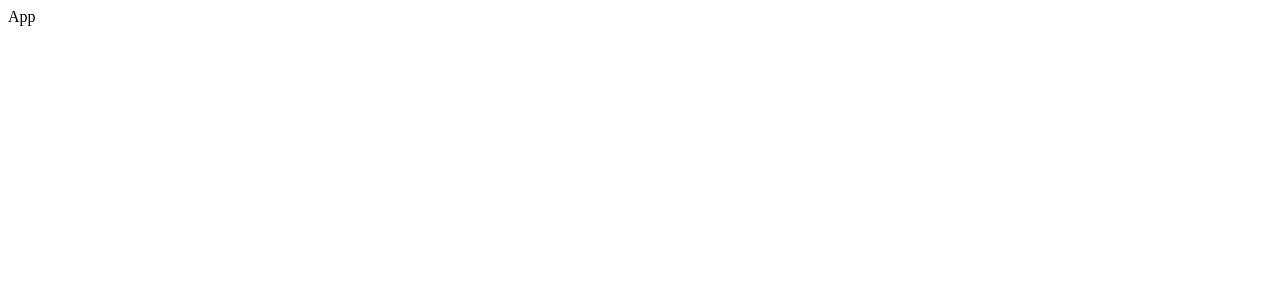
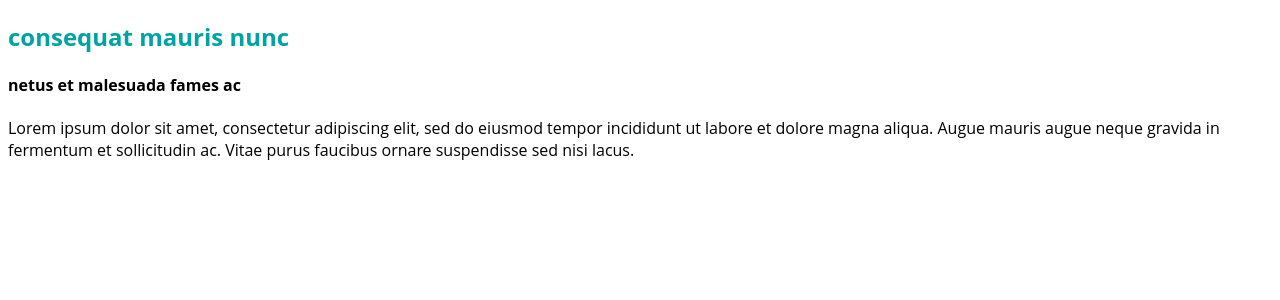
Before and after one commit to jkwan19/growsquares-react-test, a React (Create React App) app: page / in a window 1280 px wide. Shown: the top 300 px of the page. Built offline with nearby package versions, Linux system fonts and the light colour scheme.

Commit message:
Add description component

```diff
--- /dev/null
+++ b/src/App.css
@@ -0,0 +1,4 @@
+#app {
+   font-family: 'Open Sans', 'Baloo Tammudu 2', sans-serif;
+   font-size: 1em;
+}
--- a/src/App.js
+++ b/src/App.js
@@ -1,9 +1,12 @@
 import React from 'react';
+import './App.css';
+
+import Description from './Components/Description';
 
 const App = () => {
   return (
-    <div>
-      App
+    <div id='app'>
+      <Description />
     </div>
   )
 }
--- /dev/null
+++ b/src/Components/Description.css
@@ -0,0 +1,3 @@
+.header {
+  color: #00a3a3
+}
--- a/src/Components/Description.js
+++ b/src/Components/Description.js
@@ -0,0 +1,16 @@
+import React from 'react';
+import './Description.css'
+
+const Description = () => {
+  return (
+    <div>
+      <h2 className="header">consequat mauris nunc</h2>
+      <h4 className="subheader">netus et malesuada fames ac</h4>
+      <p>
+        Lorem ipsum dolor sit amet, consectetur adipiscing elit, sed do eiusmod tempor incididunt ut labore et dolore magna aliqua. Augue mauris augue neque gravida in fermentum et sollicitudin ac. Vitae purus faucibus ornare suspendisse sed nisi lacus.
+      </p>
+    </div>
+  )
+};
+
+export default Description;
```
